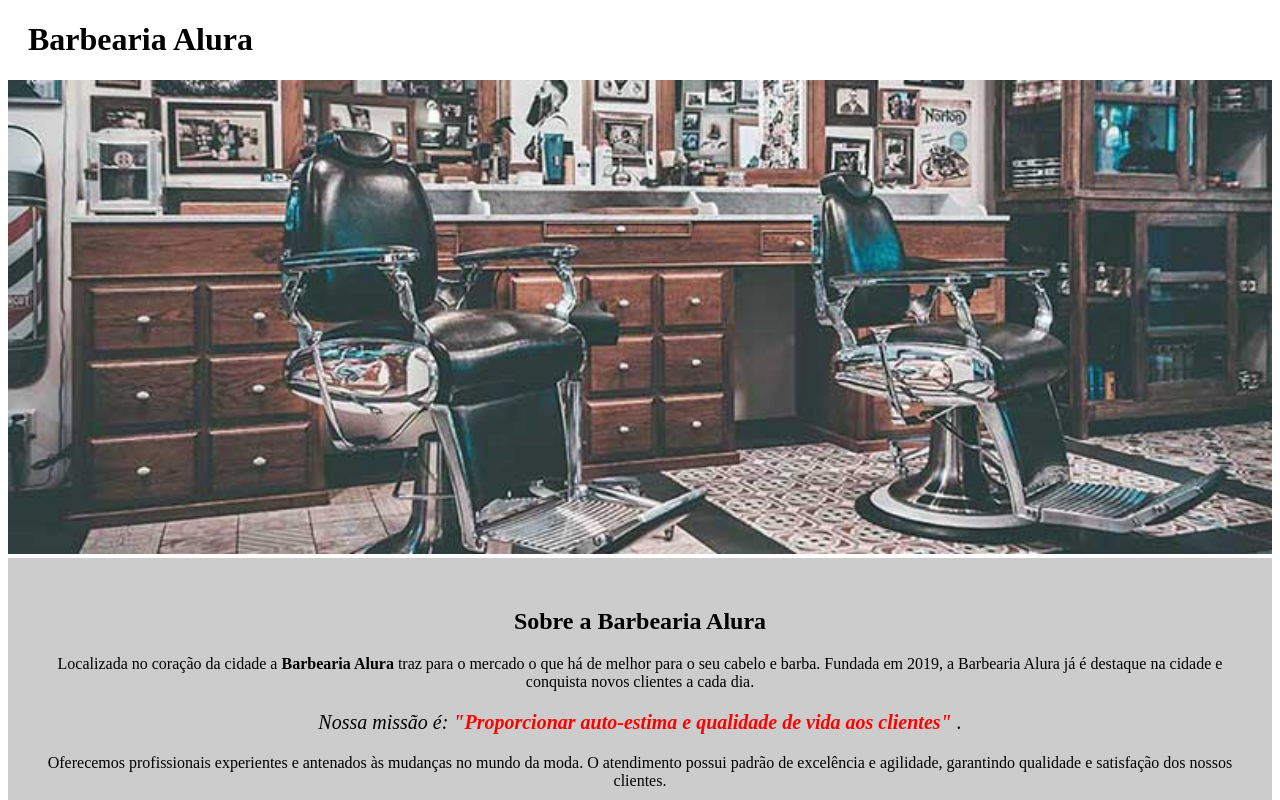
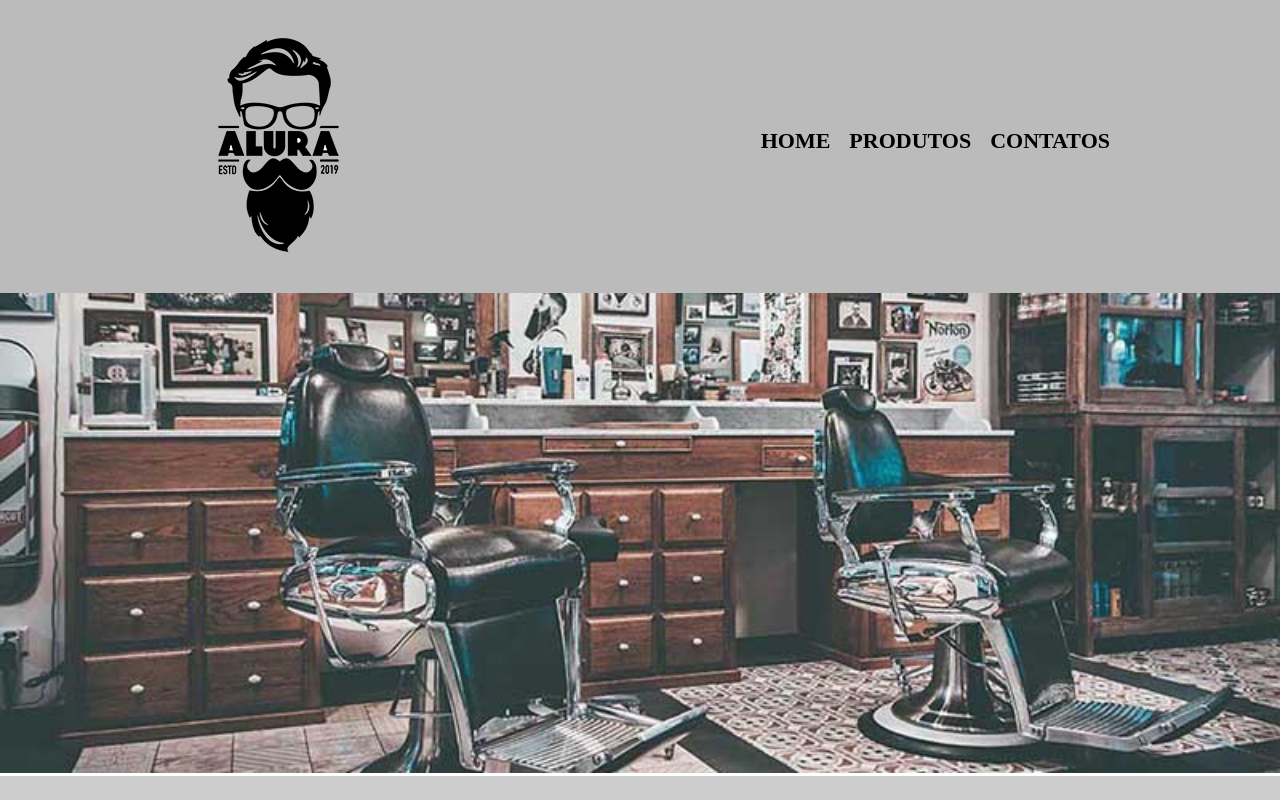
Before and after one commit to PhillipeMartinsRamos/Barbearia-Alura, a plain HTML site: page index.html in a window 1280 px wide. Shown: the top 800 px of the page. Drawn offline with Linux system fonts and the light colour scheme.

Commit message:
Parte 2 Curso HTML e CSS

```diff
--- a/estilo.css
+++ b/estilo.css
@@ -1,4 +1,39 @@
-/*Parte 1*/
+/*Index*/
+header{
+    background: #bbbbbb;
+    padding: 20px 0;
+}
+
+.caixa{
+    position: relative;
+    width: 940px;
+    margin: 0 auto;
+}
+
+nav{
+    position: absolute;
+    top: 110px;
+    right: 0px;
+}
+
+nav li{
+    display: inline;
+    margin: 0 0 0 15px;
+}
+
+nav a{
+    text-transform: uppercase;
+    color: #000000;
+    font-weight: bold;
+    font-size: 22px;
+    text-decoration: none;
+}
+
+nav a:hover{
+    color: #c78c19;
+    text-decoration: underline;
+}
+
 h1{
     padding-left: 20px;
 }
@@ -32,7 +67,7 @@ em strong{
     font-style: italic;
 }
 
-.beneficios{
+.beneficios h3{
     background: #ffffff;
     padding: 20px;
 }
@@ -41,11 +76,12 @@ h3{
     text-align: center;
 }
 
-ul{
+.lista-bene{
     display: inline-block;
     vertical-align: top;
     width: 20%;
     margin-right: 15%;
+    padding: 20px;
 }
 
 .imagembenef{
--- a/index.html
+++ b/index.html
@@ -1,6 +1,7 @@
 <!DOCTYPE html>
 <head>
     <meta charset="UTF-8">
+    <link rel="stylesheet" href="reset.css">
     <link rel="stylesheet" href="estilo.css">
 
     <title>Barbearia Alura</title>
@@ -9,7 +10,19 @@
 
     <header>
 
-        <h1>Barbearia Alura</h1>
+        <div class="caixa">
+
+            <h1><img src="imagens/logo.png" alt=""></h1>
+
+            <nav>
+                <ul>
+                    <li><a href="index.html">Home</a></li>
+                    <li><a href="produtos.html">Produtos</a></li>
+                    <li><a href="contato.html">Contatos</a></li>
+                </ul>
+            </nav>
+
+        </div>
 
     </header>
 
@@ -30,7 +43,7 @@
     <div class="beneficios">
        <h3>Beneficios</h3>
 
-       <ul>
+       <ul class="lista-bene">
         <li class="itens">Atendimentos aos Clientes</li>
         <li class="itens">Espaço Diferenciado</li>
         <li class="itens">Localização</li>
--- /dev/null
+++ b/produto.css
@@ -0,0 +1,94 @@
+/*Produtos*/
+
+header{
+    background: #bbbbbb;
+    padding: 20px 0;
+}
+
+.caixa{
+    position: relative;
+    width: 940px;
+    margin: 0 auto;
+}
+
+nav{
+    position: absolute;
+    top: 110px;
+    right: 0px;
+}
+
+nav li{
+    display: inline;
+    margin: 0 0 0 15px;
+}
+
+nav a{
+    text-transform: uppercase;
+    color: #000000;
+    font-weight: bold;
+    font-size: 22px;
+    text-decoration: none;
+}
+
+nav a:hover{
+    color: #c78c19;
+    text-decoration: underline;
+}
+
+.produtos{
+    width: 940px;
+    margin: 0 auto;
+    padding: 50px 0;
+}
+
+.produtos li{
+    display: inline-block;
+    text-align: center;
+    width: 30%;
+    vertical-align: top;
+    margin: 0 1.5%;
+    padding: 30px 20px;
+    box-sizing: border-box;
+    border: 2px solid #000000;
+    border-radius: 10px;
+}
+
+.produtos li:hover{
+    border-color: #c78c19;
+    font-size: 40px;
+}
+
+.produtos li:active{
+    border-color: #088c19;
+}
+
+.produtos li:hover h2{
+    font-size: 34px;
+}
+
+.produtos h2{
+    font-size: 30px;
+    font-weight: bold;
+}
+
+.produto-descr{
+    font-size: 18px;
+}
+
+.produto-preco{
+    font-size: 22px;
+    font-weight: bold;
+    margin-top: 10px;
+}
+
+footer{
+    text-align: center;
+    background: url(imagens/bg.jpg);
+    padding: 40px 0;
+}
+
+.copyright{
+    color: #ffffff;
+    font-size: 13px;
+    margin: 15px 0 0 0;
+}
--- /dev/null
+++ b/reset.css
@@ -0,0 +1,48 @@
+/* http://meyerweb.com/eric/tools/css/reset/
+   v2.0 | 20110126
+   License: none (public domain)
+*/
+
+html, body, div, span, applet, object, iframe,
+h1, h2, h3, h4, h5, h6, p, blockquote, pre,
+a, abbr, acronym, address, big, cite, code,
+del, dfn, em, img, ins, kbd, q, s, samp,
+small, strike, strong, sub, sup, tt, var,
+b, u, i, center,
+dl, dt, dd, ol, ul, li,
+fieldset, form, label, legend,
+table, caption, tbody, tfoot, thead, tr, th, td,
+article, aside, canvas, details, embed,
+figure, figcaption, footer, header, hgroup,
+menu, nav, output, ruby, section, summary,
+time, mark, audio, video {
+	margin: 0;
+	padding: 0;
+	border: 0;
+	font-size: 100%;
+	font: inherit;
+	vertical-align: baseline;
+}
+/* HTML5 display-role reset for older browsers */
+article, aside, details, figcaption, figure,
+footer, header, hgroup, menu, nav, section {
+	display: block;
+}
+body {
+	line-height: 1;
+}
+ol, ul {
+	list-style: none;
+}
+blockquote, q {
+	quotes: none;
+}
+blockquote:before, blockquote:after,
+q:before, q:after {
+	content: '';
+	content: none;
+}
+table {
+	border-collapse: collapse;
+	border-spacing: 0;
+}
```
Also changed, not shown: produtos.html (added, +61 -0 lines), imagens/barba.jpg (added), imagens/bg.jpg (added), imagens/cabelo+barba.jpg (added), imagens/cabelo.jpg (added), imagens/logo-branco.png (added), imagens/logo.png (added).
